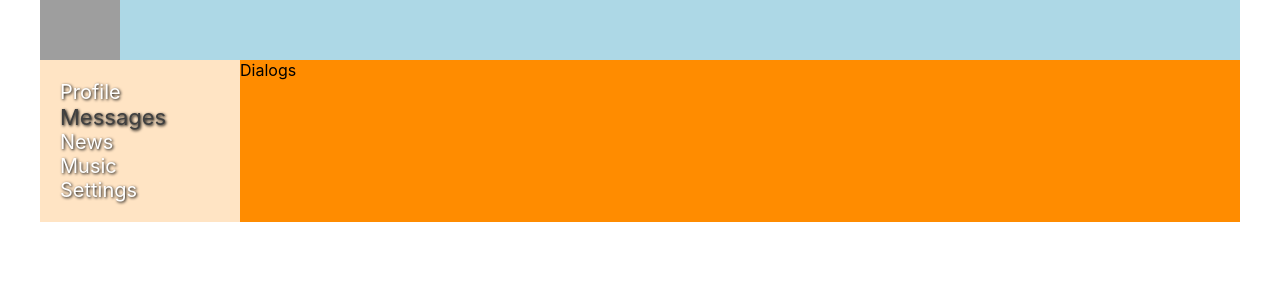
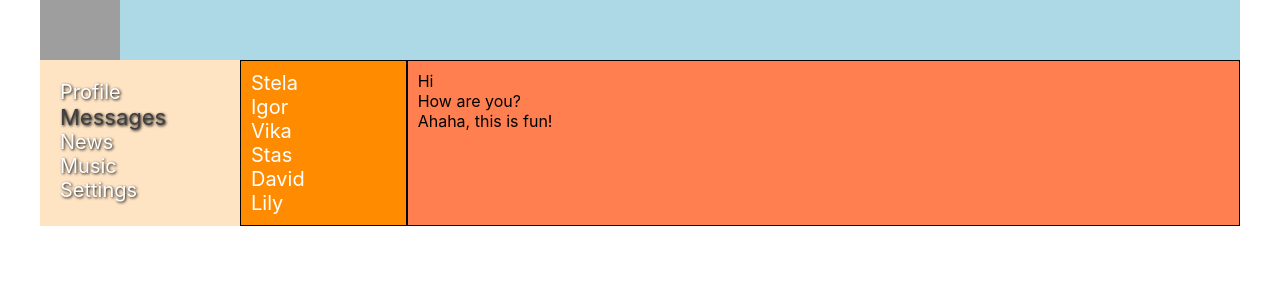
Before and after one commit to Yuriy1771/social-network-repeat, a React (Create React App) app: page /dialogs in a window 1280 px wide. Shown: the top 300 px of the page. Built offline with nearby package versions, Linux system fonts and the light colour scheme; grey boxes are pictures that could not be loaded.

Commit message:
Верстка dialogs, NavLink на dialogs

```diff
--- a/src/App.js
+++ b/src/App.js
@@ -18,7 +18,7 @@ function App(props) {
                     <Route path='/profile' element={<Profile/>}/>
                 </Routes>
                 <Routes>
-                    <Route path='/dialogs' element={<Dialogs/>}/>
+                    <Route path='/dialogs/*' element={<Dialogs/>}/>
                 </Routes>
                 <Routes>
                     <Route path='/news' element={<News/>}/>
--- a/src/Components/Dialogs/Dialogs.jsx
+++ b/src/Components/Dialogs/Dialogs.jsx
@@ -1,10 +1,36 @@
 import React from 'react';
 import classes from './Dialogs.module.css';
+import {NavLink} from "react-router-dom";
 
 function Dialogs(props) {
     return (
-        <div>
-            Dialogs
+        <div className={classes.dialogs}>
+            <div className={classes.dialogsItem}>
+                <div className={classes.dialog}>
+                    <NavLink to='/dialogs/1'>Stela</NavLink>
+                </div>
+                <div className={classes.dialog}>
+                    <NavLink to='/dialogs/2'>Igor</NavLink>
+                </div>
+                <div className={classes.dialog}>
+                    <NavLink to='/dialogs/3'>Vika</NavLink>
+                </div>
+                <div className={classes.dialog}>
+                    <NavLink to='/dialogs/4'>Stas</NavLink>
+                </div>
+                <div className={classes.dialog}>
+                    <NavLink to='/dialogs/5'>David</NavLink>
+                </div>
+                <div className={classes.dialog}>
+                    <NavLink to='/dialogs/6'>Lily</NavLink>
+                </div>
+
+            </div>
+            <div className={classes.messages}>
+                <div className={classes.message}>Hi</div>
+                <div className={classes.message}>How are you?</div>
+                <div className={classes.message}>Ahaha, this is fun!</div>
+            </div>
         </div>
     )
 }
--- a/src/Components/Dialogs/Dialogs.module.css
+++ b/src/Components/Dialogs/Dialogs.module.css
@@ -0,0 +1,32 @@
+.dialogs {
+    display: grid;
+
+    grid-template-areas:
+    'dialog messages';
+    grid-template-columns: 2fr 10fr ;
+}
+
+.dialogsItem {
+    grid-area: dialog;
+    border: 1px solid black;
+    padding: 10px;
+}
+
+.dialogsItem .acitive {
+    color: white;
+}
+
+.dialog a {
+    font-size: 20px;
+    text-decoration: none;
+    color: white;
+}
+
+.messages {
+    grid-area: messages;
+    border: 1px solid black;
+    background: coral;
+    padding: 10px;
+}
+.message {
+}
```
